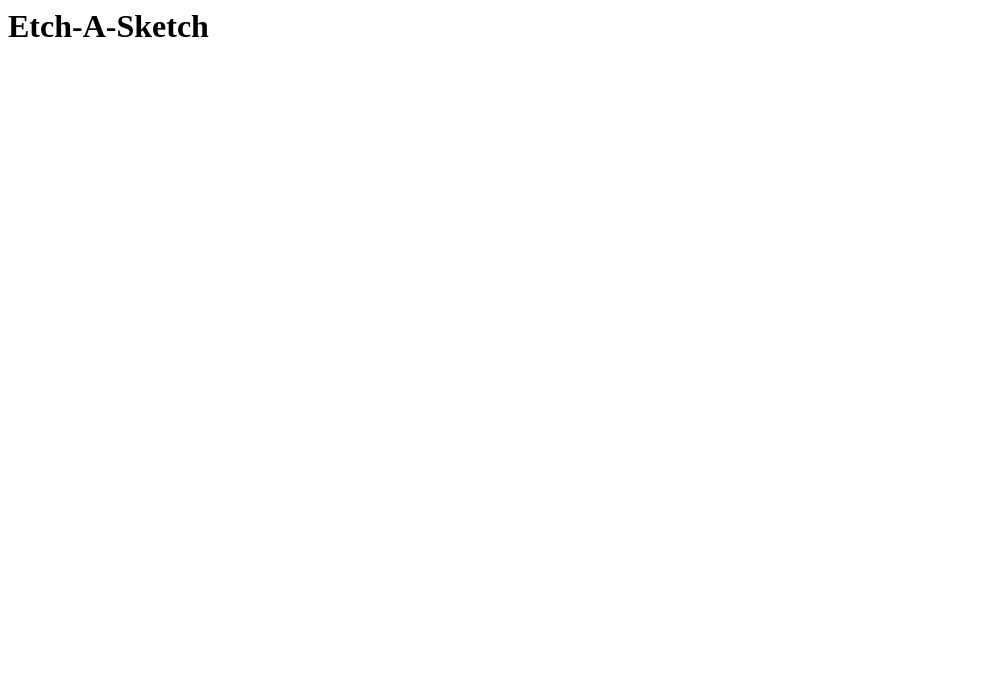
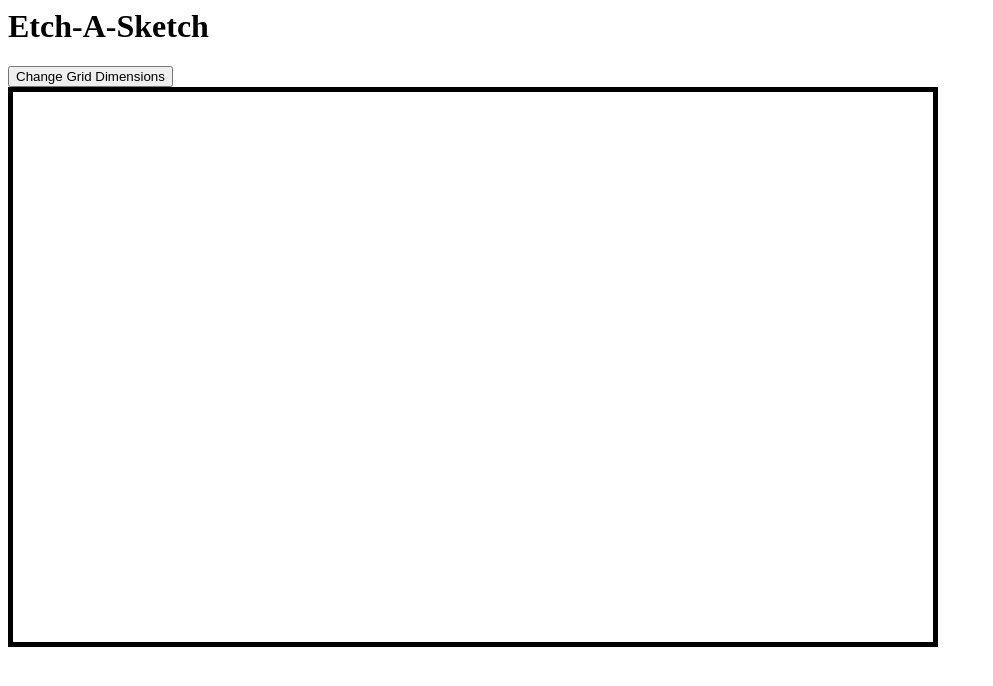
Before and after one commit to k1shmael/odin-etchsketch, a plain HTML site: page index.html in a window 1280 px wide. Shown: the whole page, without its empty margins (0-993 px from the left). Drawn offline with Linux system fonts and the light colour scheme.

Commit message:
put in the divs in the container now need to make them appear as grid

```diff
--- a/index.html
+++ b/index.html
@@ -1,29 +1,15 @@
 <html lang="en">
     <head>
-    <meta charset="UTF-8">
-    <meta name="viewport" content="width=device-width, initial-scale=1.0">
+        <meta charset="UTF-8" />
+        <meta name="viewport" content="width=device-width, initial-scale=1.0" />
         <title>Etch-A-Sketch</title>
-    <link rel="icon"  href="icon.jpg">
+        <link rel="icon" href="icon.jpg" />
         <script src="script.js" defer></script>
-
+        <link rel="stylesheet" href="styles.css" />
     </head>
     <body>
         <h1>Etch-A-Sketch</h1>
-    <div id="gridContainer">
-    </div>
-
-
-
-
-
-
-
-
-
-
-
-
-
-
+        <button id="change">Change Grid Dimensions</button>
+        <div id="gridContainer"></div>
     </body>
 </html>
--- a/script.js
+++ b/script.js
@@ -1,26 +1,31 @@
 /// Selects the container to put divs in
-const container = document.querySelector('#gridContainer')
-
-
-
+var divContainer = document.getElementById("gridContainer");
 
 /// function to create divs
 function createDivs(numDivs) {
+  for (var i = 0; i < numDivs; i++) {
+    let newDiv = document.createElement("div");
+    newDiv.classList.add("grid");
 
-    var parentElement = document.getElementById("gridContainer");
+    divContainer.appendChild(newDiv);
+  }
+}
 
-
-    for (var i = 0; i < numDivs; i++) {
-
-        var newDiv = document.createElement("div");
+createDivs(32);
 
 
 
 
 
-        parentElement.appendChild(newDiv);
-    }
-}
+///Button to change amount of divs in the grid
+
+let change = document.getElementById("change");
 
 
-createDivs(7);
+
+
+
+
+
+let gridItems = document.getElementsByClassName('grid');
+gridItems.addEventlistener();
--- a/styles.css
+++ b/styles.css
@@ -1,4 +1,14 @@
 #gridContainer{
     display: flex;
     width: 920px;
+    height: 550px ;
+    border: 5px solid black;
+    flex-wrap: wrap;
+    justify-content: space-evenly;
+
 }
+
+.grid{
+
+    flex: 1;
+}
```
Lines whose indentation alone changed are shown as unchanged.
